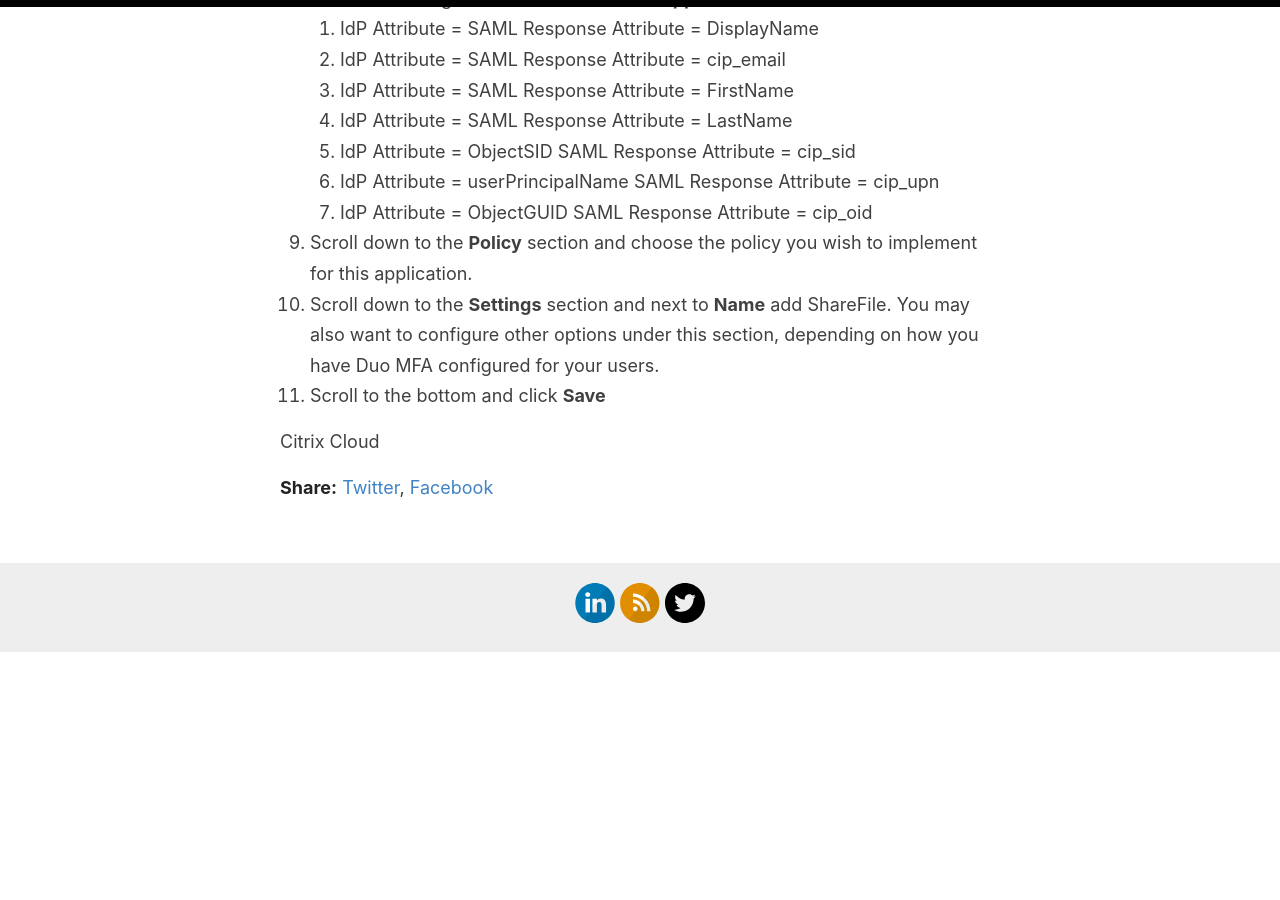
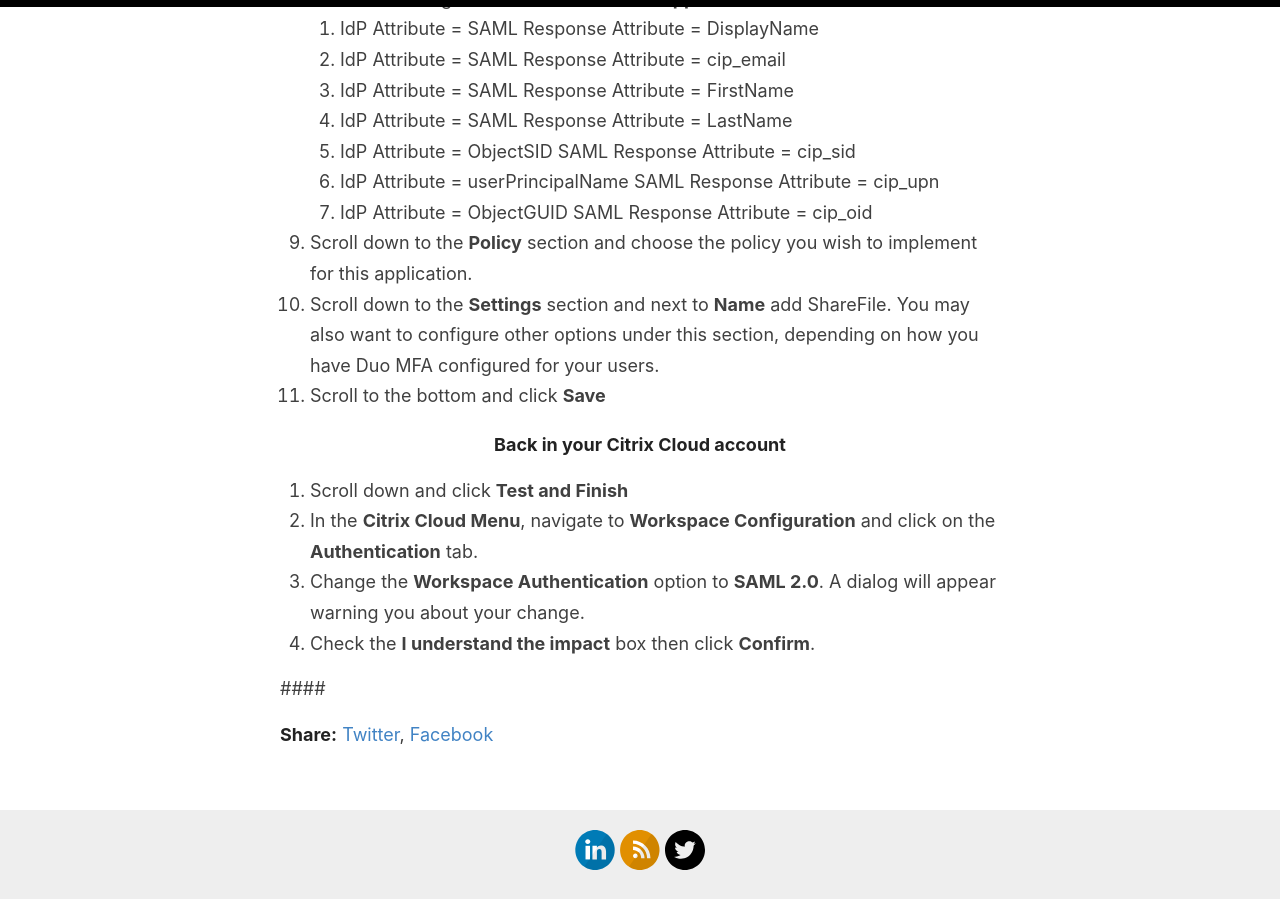
Before and after one commit to christophe81/christophe81.github.io, a Jekyll site: the page built from _posts/2021-07-05-Duo SSO-Citrix-Cloud.md, in a window 1280 px wide and 900 px high, scrolled down 3056 px. Built offline with Jekyll 4.4.1, drawn with Linux system fonts in a browser that asks for light colours; comment, search, counter and statistics services are not loaded; before the commit the page ends 3709 px from its top, so only the background shows below that.

Commit message:
Update 2021-07-05-Duo SSO-Citrix-Cloud.md

```diff
--- a/_posts/2021-07-05-Duo SSO-Citrix-Cloud.md
+++ b/_posts/2021-07-05-Duo SSO-Citrix-Cloud.md
@@ -83,4 +83,10 @@
 10. Scroll down to the **Settings** section and next to **Name** add ShareFile. You may also want to configure other options under this section, depending on how you have Duo MFA configured for your users.
 11. Scroll to the bottom and click **Save**
 
-Citrix Cloud
+#### Back in your Citrix Cloud account
+1. Scroll down and click **Test and Finish**
+2. In the **Citrix Cloud Menu**, navigate to **Workspace Configuration** and click on the **Authentication** tab.
+3. Change the **Workspace Authentication** option to **SAML 2.0**. A dialog will appear warning you about your change.
+4. Check the **I understand the impact** box then click **Confirm**.
+
+####
```
